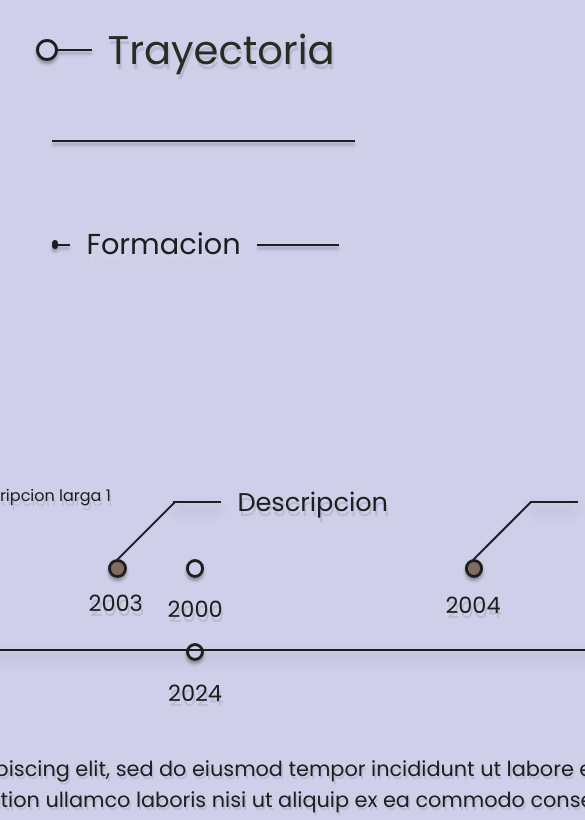
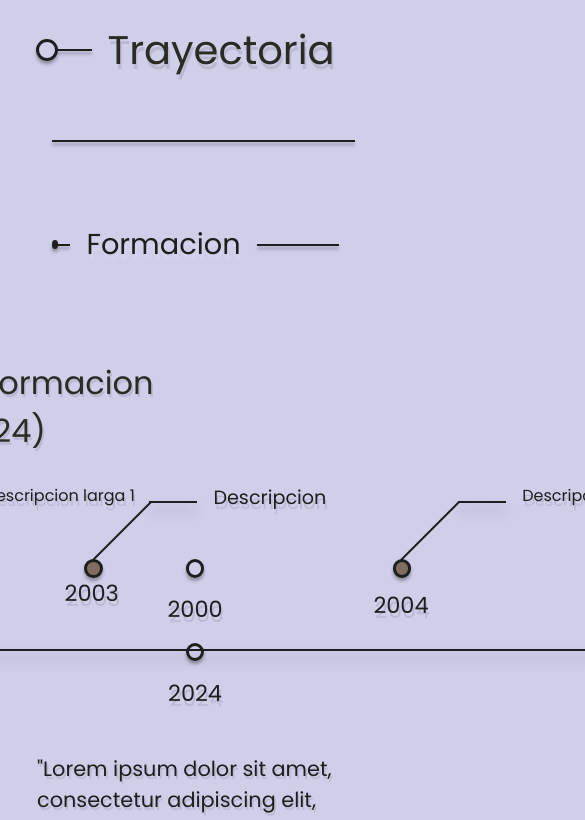
Before and after one commit to Matii111/Matii111.github.io, a React (Create React App) app: page / in a window 390 px wide. Shown: the part 1295-2115 px from the top of the page, 585 px wide, since content can reach past the window. Built offline with nearby package versions, Linux system fonts and the light colour scheme.

Commit message:
style(minor): 1024 resolution complete.

```diff
--- a/src/components/presentationLabel.js
+++ b/src/components/presentationLabel.js
@@ -6,7 +6,6 @@ function PresentationLabel() {
             <div className='presentation-label'>
                 <p className='presentation'>Hola, soy &lt;Matias&gt;</p>
                 <p className='description'>Programador Junior</p>
-
             </div>
             <div className='presentation-logo'>
                 <img src={Code} alt='code' />
--- a/src/index.css
+++ b/src/index.css
@@ -962,6 +962,10 @@ body {
     width: 35rem;
   }
 
+  .career-long-hr {
+    width: 50rem;
+  }
+
   /* SPECIALITIES CONTENT */
 
   .tools-title {
@@ -980,4 +984,24 @@ body {
   .tool-item>img {
     height: 5rem;
   }
+
+  .career-featured-content {
+    margin-right: 7rem;
+  }
+
+  .career-content-title {
+    left: -11rem;
+  }
+
+  .horizontal-hr>p {
+    font-size: 1.2rem;
+  }
+
+  .career-content>.career-content-description {
+    width: 90%;
+  }
+
+  .career-featured-container {
+    margin-left: 5rem;
+  }
 }
```
